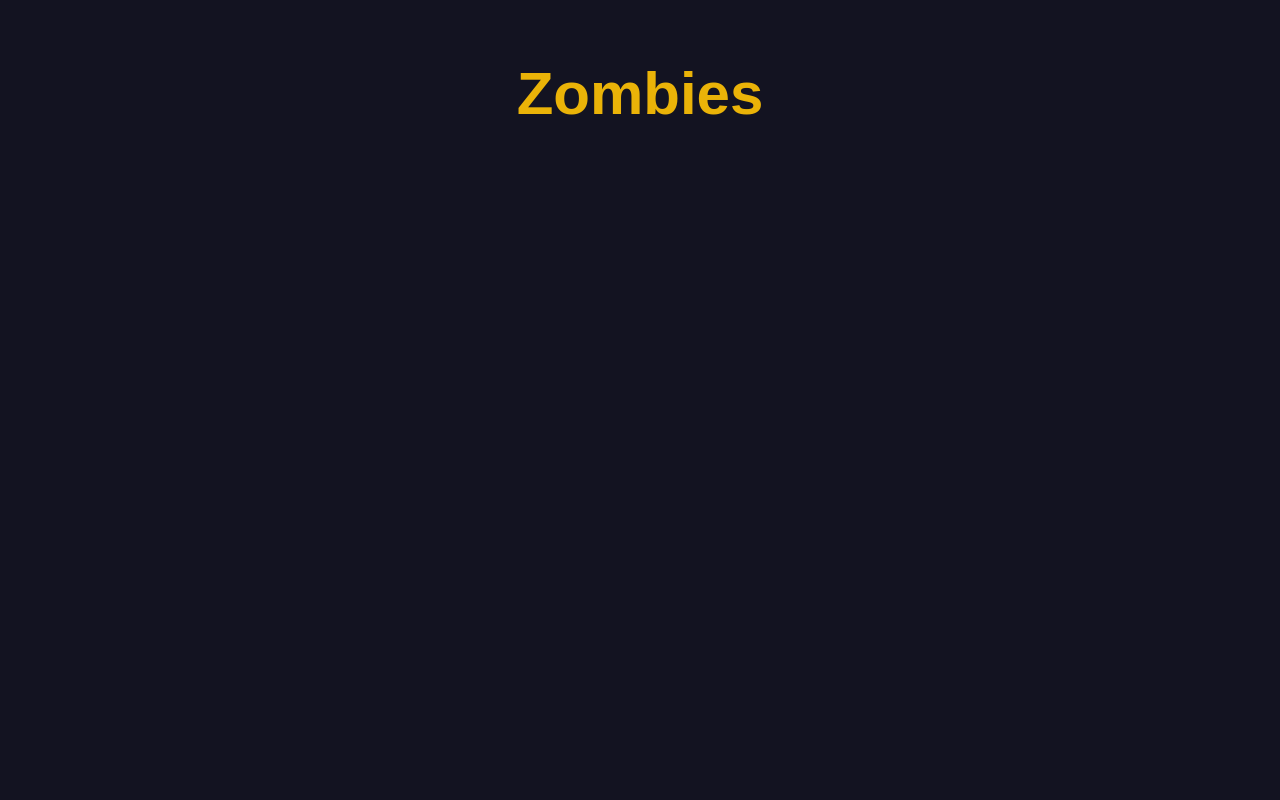
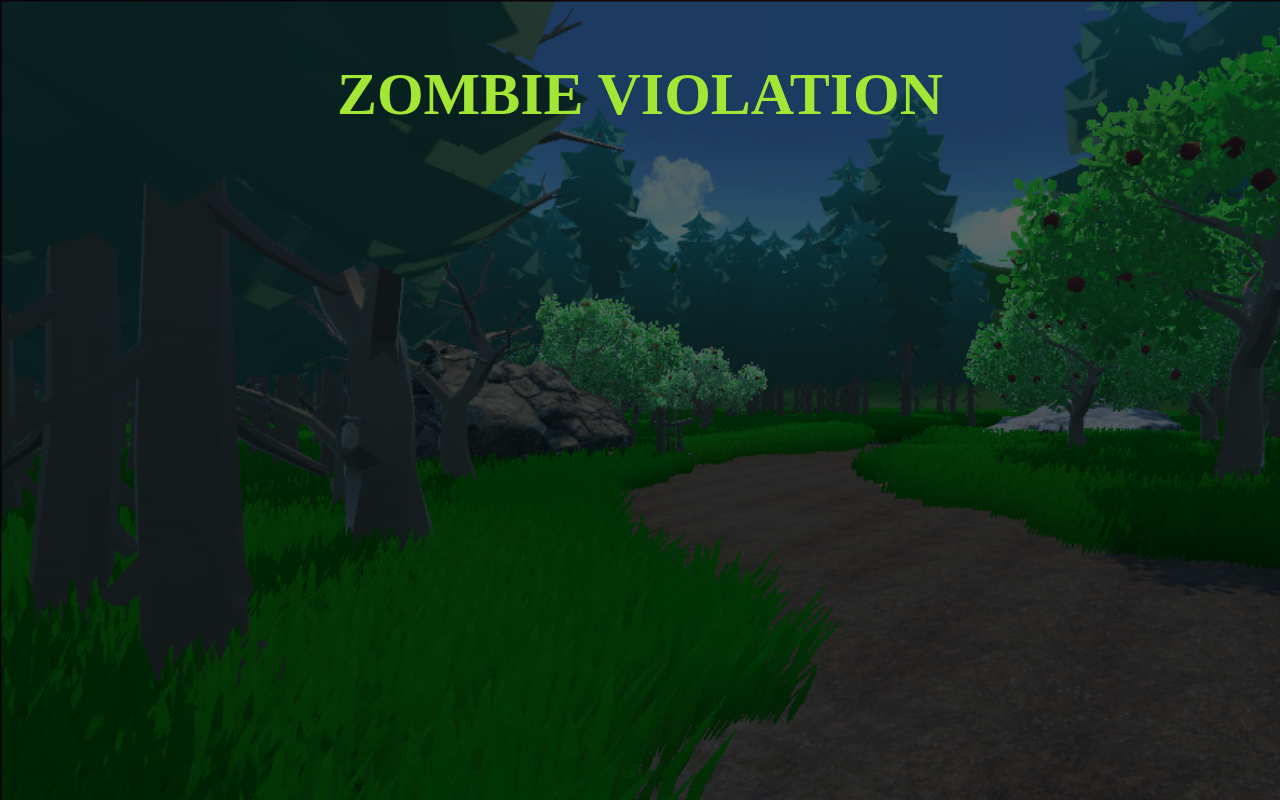
Before and after one commit to Eduuxx/Projekti-P23-AM, a React (Create React App) app in the folder nettisivu/: page / in a window 1280 px wide. Built offline with nearby package versions, Linux system fonts and the light colour scheme.

Commit message:
Update website: add background image and title

```diff
--- a/nettisivu/src/App.js
+++ b/nettisivu/src/App.js
@@ -1,8 +1,18 @@
+import MetsaImg from "images/metsa.png";
+
 function App() {
   return (
-    <div className="h-screen w-screen flex flex-col px-8 bg-midnight">
-      <div className="w-full text-yellow-500 font-bold text-6xl text-center mt-16">
-        Zombies
+    <div
+      className="h-screen w-screen flex flex-col px-8 bg-midnight"
+      // Custom style as a work-around to create transparent image background
+      style={{
+        background: `linear-gradient(rgba(0, 0, 0, 0.60), rgba(0, 0, 0, 0.60)), url(${MetsaImg})`,
+        backgroundRepeat: "no-repeat",
+        backgroundSize: "cover",
+      }}
+    >
+      <div className="w-full text-lime-400 font-bold text-6xl text-center mt-16">
+        ZOMBIE VIOLATION
       </div>
     </div>
   );
--- a/nettisivu/src/index.css
+++ b/nettisivu/src/index.css
@@ -2,11 +2,11 @@
 @tailwind components;
 @tailwind utilities;
 
-@import url("https://fonts.googleapis.com/css2?family=Nunito:ital,wght@0,200;0,300;0,400;0,500;0,600;0,700;0,800;0,900;0,1000;1,200;1,300;1,400;1,500;1,600;1,700;1,800;1,900;1,1000&display=swap");
+@import url("https://fonts.googleapis.com/css2?family=Press+Start+2P&display=swap");
 
 body {
   margin: 0;
-  font-family: "Nunito", sans-serif;
+  font-family: "Press Start 2P", cursive;
   -webkit-font-smoothing: antialiased;
   -moz-osx-font-smoothing: grayscale;
 }
```
Also changed, not shown: nettisivu/src/images/metsa.png (added).
